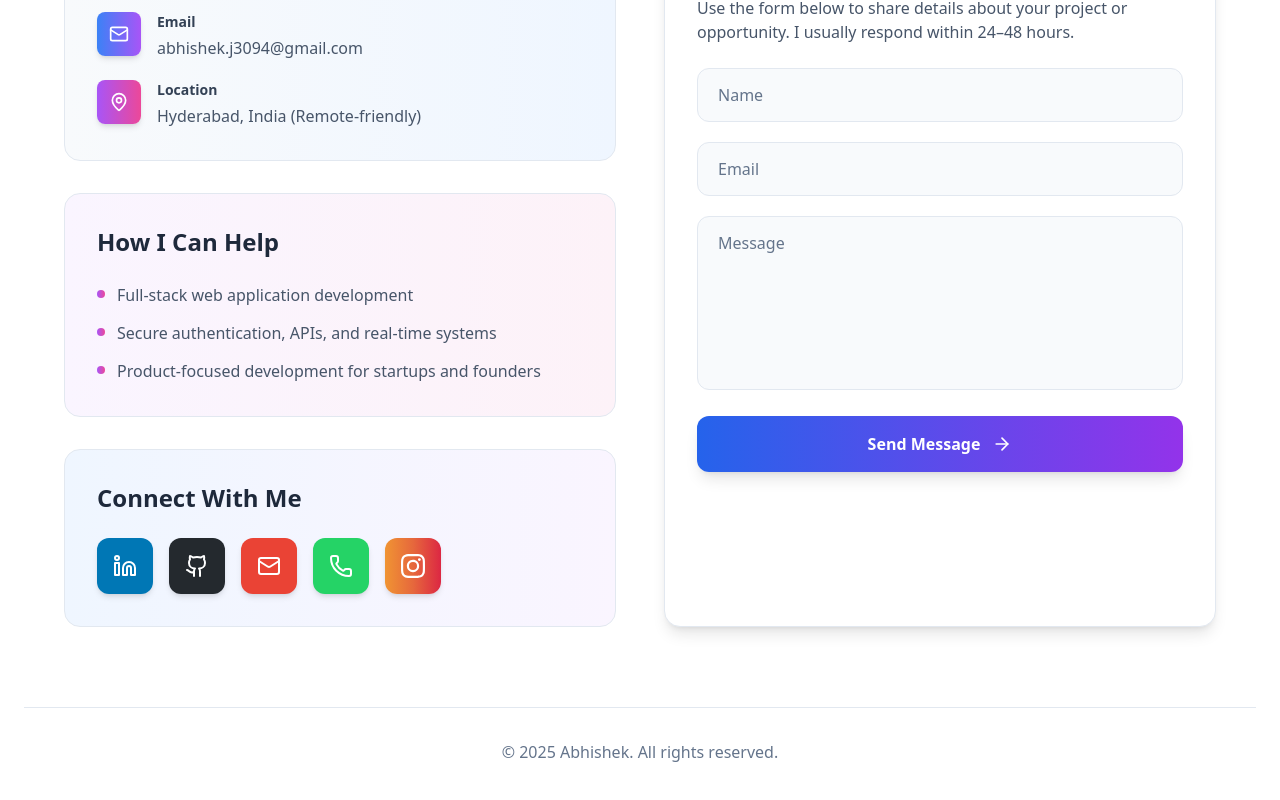
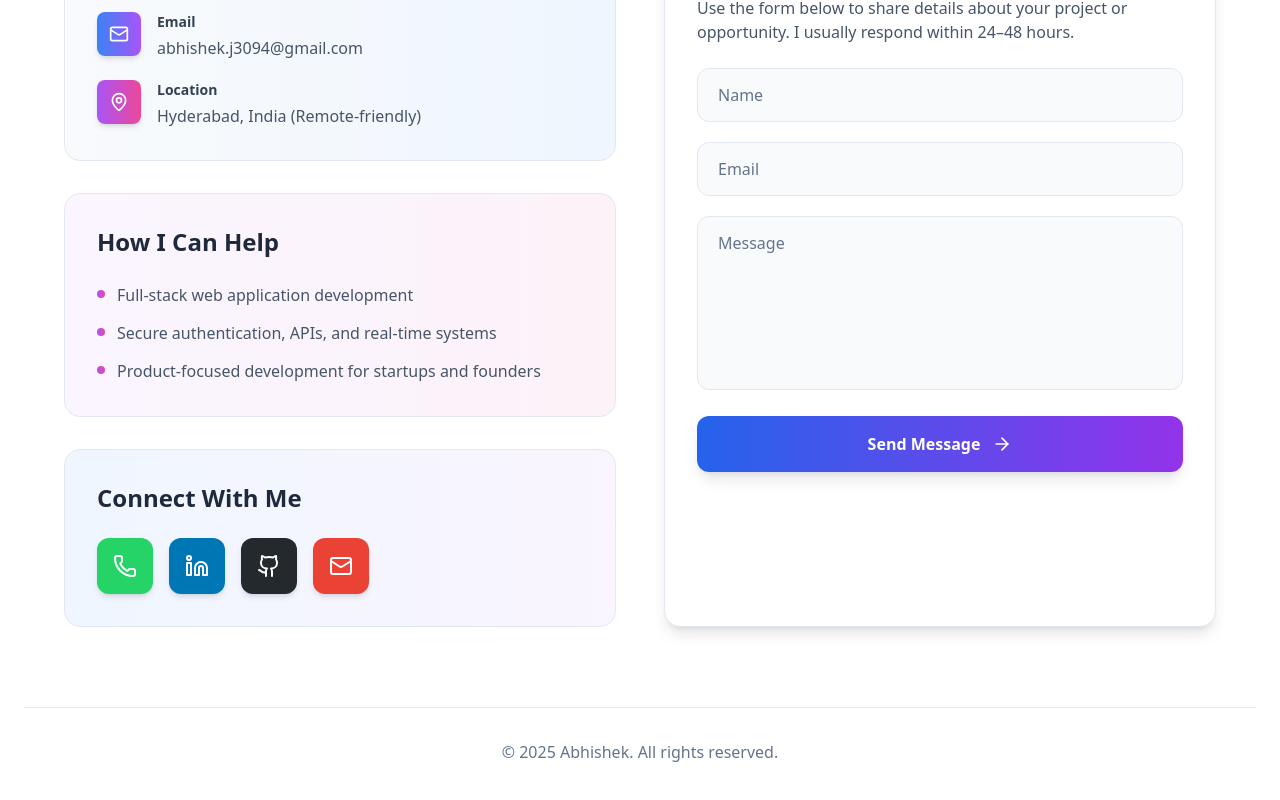
Before and after one commit to Abhi-0930/abhi-portfolio, a React (Vite) app: page / in a window 1280 px wide. Shown: the part 9890-10690 px from the top of the page. Built offline with nearby package versions, Linux system fonts and the light colour scheme.

Commit message:
first commit

```diff
--- a/src/App.jsx
+++ b/src/App.jsx
@@ -1,6 +1,6 @@
 import React, { useState, useEffect } from 'react';
 import { Download, ExternalLink, Github, Linkedin, Mail, Phone, MapPin, Code, Database, Shield, Brain, Award, Calendar, ArrowRight, Menu, X, Server, Briefcase, Users, Monitor, Wrench, Lock, FileCode, Globe, Key, Cloud, Terminal, Layers } from 'lucide-react';
-import { SiReact, SiNextdotjs, SiJavascript, SiHtml5, SiCss3, SiTailwindcss, SiNodedotjs, SiExpress, SiMongodb, SiPostgresql, SiGit, SiGithub, SiPostman, SiLinux, SiDocker, SiInstagram } from 'react-icons/si';
+import { SiReact, SiNextdotjs, SiJavascript, SiHtml5, SiCss3, SiTailwindcss, SiNodedotjs, SiExpress, SiMongodb, SiPostgresql, SiGit, SiGithub, SiPostman, SiLinux, SiDocker } from 'react-icons/si';
 import resume from './assets/MyResume.pdf'
 import myimg from './assets/myimg.jpg'
 
@@ -815,6 +815,12 @@ const Contact = () => {
                 </h3>
                 <div className="flex flex-wrap gap-4">
                   <a
+                    href="tel:+916302160783"
+                    className="group bg-[#25d366] hover:bg-[#20ba5a] p-4 rounded-xl transition-all duration-300 transform hover:scale-110 hover:shadow-lg shadow-md"
+                  >
+                    <Phone className="w-6 h-6 text-white group-hover:animate-pulse" />
+                  </a>
+                  <a
                     href="https://www.linkedin.com/in/abhishek-jujjuvarapu-556899276"
                     target="_blank"
                     rel="noopener noreferrer"
@@ -835,20 +841,6 @@ const Contact = () => {
                     className="group bg-[#ea4335] hover:bg-[#d33b2c] p-4 rounded-xl transition-all duration-300 transform hover:scale-110 hover:shadow-lg shadow-md"
                   >
                     <Mail className="w-6 h-6 text-white group-hover:animate-pulse" />
-                  </a>
-                  <a
-                    href="tel:+916302160783"
-                    className="group bg-[#25d366] hover:bg-[#20ba5a] p-4 rounded-xl transition-all duration-300 transform hover:scale-110 hover:shadow-lg shadow-md"
-                  >
-                    <Phone className="w-6 h-6 text-white group-hover:animate-pulse" />
-                  </a>
-                  <a
-                    href="#"
-                    target="_blank"
-                    rel="noopener noreferrer"
-                    className="group bg-gradient-to-r from-[#f09433] via-[#e6683c] to-[#dc2743] hover:from-[#e0852a] hover:via-[#d55a2f] hover:to-[#c7223a] p-4 rounded-xl transition-all duration-300 transform hover:scale-110 hover:shadow-lg shadow-md"
-                  >
-                    <SiInstagram className="w-6 h-6 text-white group-hover:animate-pulse" />
                   </a>
                 </div>
               </div>
```
